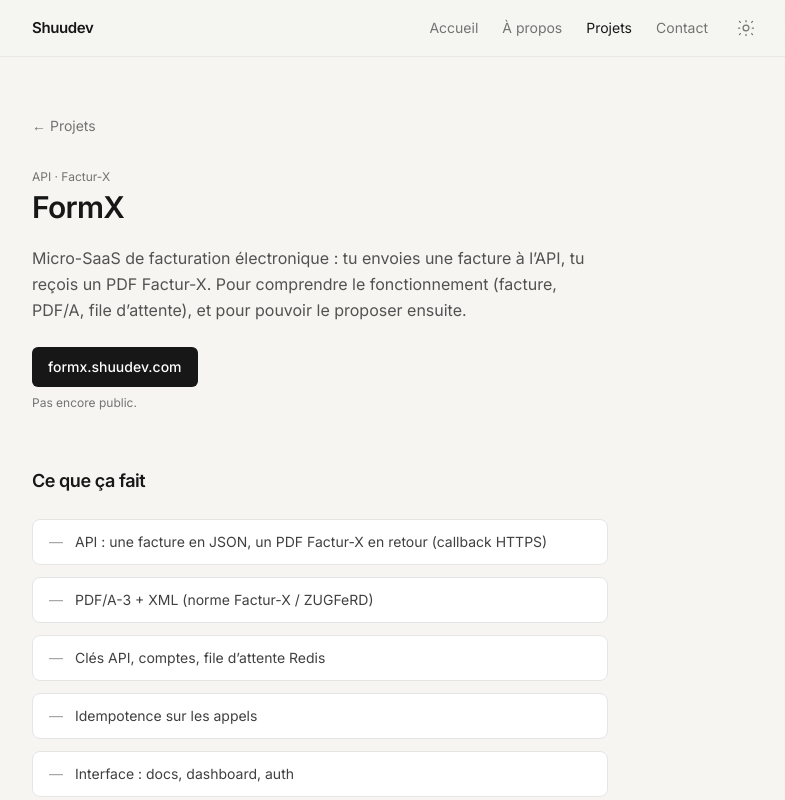
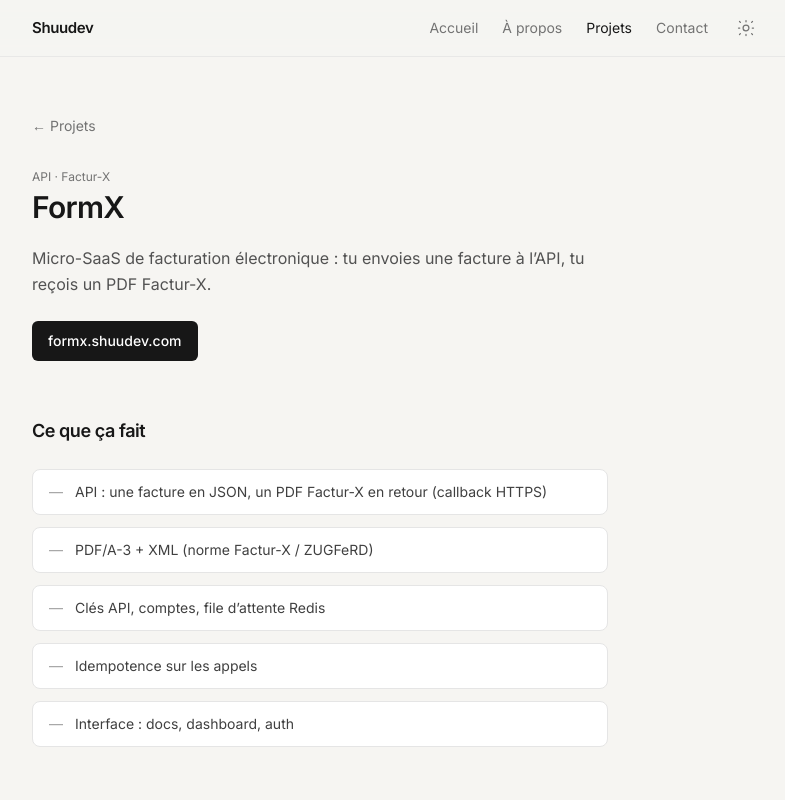
Before and after one commit to Shuugaa/personal-portfolio, a React (Vite) app: page /projects/formx in a window 1280 px wide. Shown: the top 800 px of the page, without its empty margins (244-1029 px from the left). Built offline with nearby package versions, Linux system fonts and the light colour scheme.

Commit message:
Ajouter FormX au portfolio avec formx.shuudev.com.

```diff
--- a/src/pages/FormX.tsx
+++ b/src/pages/FormX.tsx
@@ -46,8 +46,7 @@
     <h1 className="mt-1 text-3xl font-semibold tracking-tight">FormX</h1>
     <p className="mt-5 text-neutral-600 dark:text-neutral-400 leading-relaxed">
       Micro-SaaS de facturation électronique : tu envoies une facture à l’API, tu reçois un PDF
-      Factur-X. Pour comprendre le fonctionnement (facture, PDF/A, file d’attente), et pour
-      pouvoir le proposer ensuite.
+      Factur-X.
     </p>
     <a
       href="https://formx.shuudev.com"
@@ -57,7 +56,6 @@
     >
       formx.shuudev.com
     </a>
-    <p className="mt-2 text-xs text-neutral-500">Pas encore public.</p>
 
     <h2 className="mt-14 text-lg font-semibold tracking-tight">Ce que ça fait</h2>
     <ul className="mt-6 grid gap-3">
--- a/src/pages/Home.tsx
+++ b/src/pages/Home.tsx
@@ -5,7 +5,7 @@
     to: '/projects/formx',
     tag: 'API · Factur-X',
     title: 'FormX',
-    text: 'Factures électroniques via API : JSON in, PDF Factur-X out. Node, Go, Redis. Pas encore public.',
+    text: 'Factures électroniques via API : JSON in, PDF Factur-X out. Node, Go, Redis.',
   },
   {
     to: '/projects/budgetracker',
```
